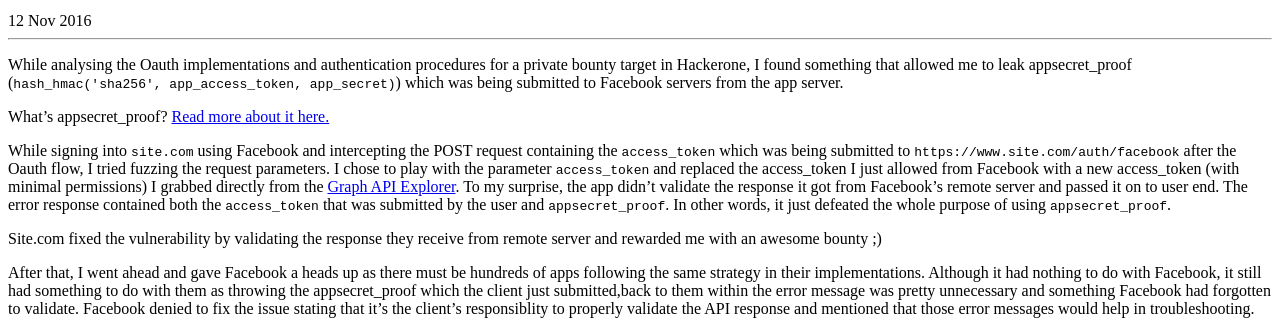
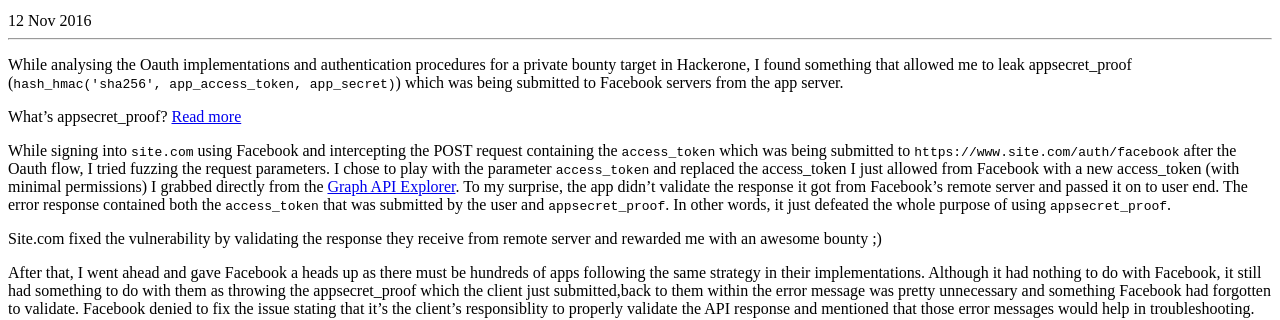
Before and after one commit to sahadnk72/sahadnk72.github.io, a Jekyll site: the page built from _posts/2016-11-12-appsecret-proof-h1-report.md, in a window 1280 px wide. Shown: the part 752-1072 px from the top of the page. Built offline with Jekyll 4.4.1, drawn with Linux system fonts in a browser that asks for light colours.

Commit message:
Update 2016-11-12-appsecret-proof-h1-report.md

```diff
--- a/_posts/2016-11-12-appsecret-proof-h1-report.md
+++ b/_posts/2016-11-12-appsecret-proof-h1-report.md
@@ -10,7 +10,7 @@ While analysing the Oauth implementations and authentication procedures for a pr
 that allowed me to leak appsecret_proof (`hash_hmac('sha256', app_access_token, app_secret)`) which was being submitted to Facebook servers
 from the app server.
 
-What's appsecret_proof? <a href="https://developers.facebook.com/docs/graph-api/securing-requests">Read more about it here.</a>
+What's appsecret_proof? <a href="https://developers.facebook.com/docs/graph-api/securing-requests">Read more</a>
 
 
 While signing into `site.com` using Facebook and intercepting the POST request containing the `access_token` which was being submitted to `https://www.site.com/auth/facebook` after the Oauth flow,
```
